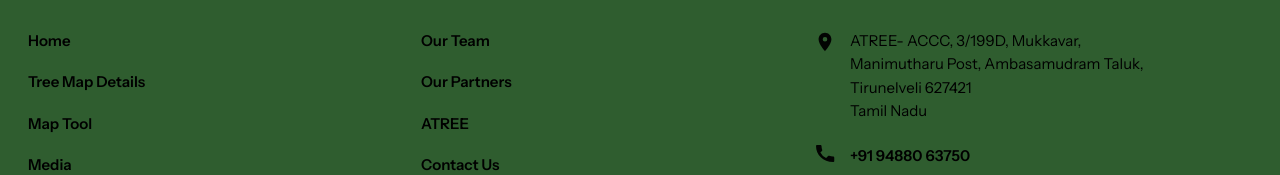
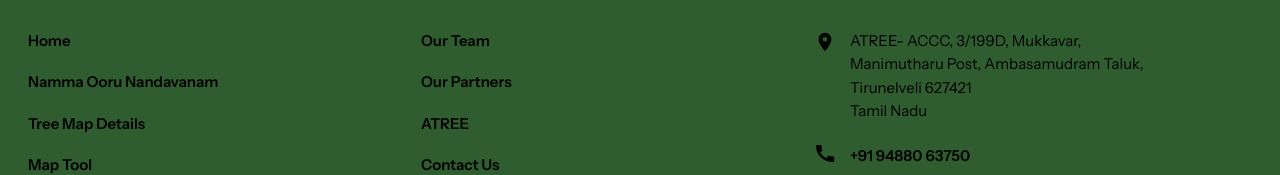
Before and after one commit to ThePala/nandavanam, a React (Vite) app: page /partners in a window 1280 px wide. Shown: the part 1202-1377 px from the top of the page. Built offline with nearby package versions, Linux system fonts and the light colour scheme.

Commit message:
added namma ooru page to footer

```diff
--- a/src/components/Footer.jsx
+++ b/src/components/Footer.jsx
@@ -11,6 +11,7 @@ export default function Footer() {
         {/* Col 1 */}
         <nav className="footer-col">
           <Link to="/" className="footer-link">Home</Link>
+          <Link to="/nandavanam" className="footer-link">Namma Ooru Nandavanam</Link>
           <Link to="/treedetails" className="footer-link">Tree Map Details</Link>
           <Link to="/maptool" className="footer-link">Map Tool</Link>
           <Link to="/media" className="footer-link">Media</Link>
```
